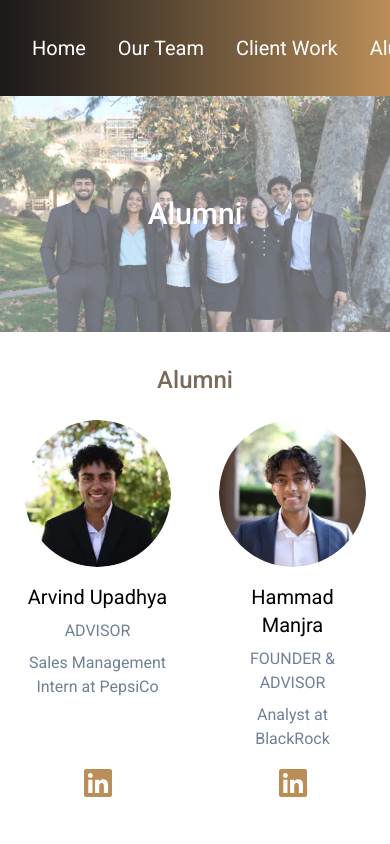
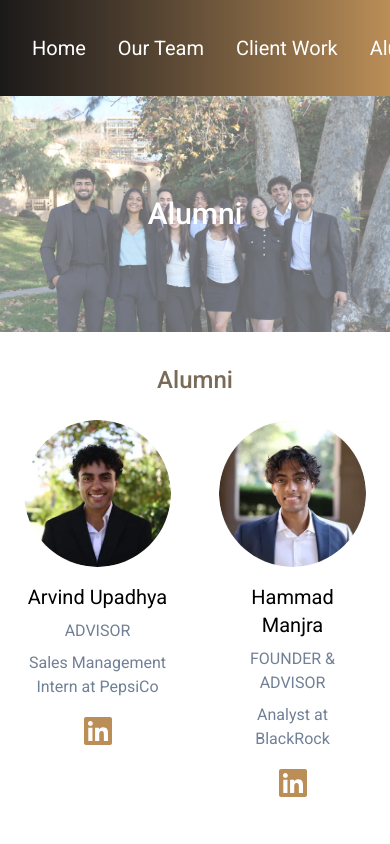
Before and after one commit to acm-ucr/hcg, a Next.js app: page /alumni in a window 390 px wide. Shown: the top 844 px of the page. Built offline with nearby package versions, Linux system fonts and the light colour scheme.

Commit message:
alumni animation

```diff
--- a/src/components/alumni/AlumniCard.tsx
+++ b/src/components/alumni/AlumniCard.tsx
@@ -1,3 +1,5 @@
+"use client";
+import { motion } from "motion/react";
 import Image, { StaticImageData } from "next/image";
 import Link from "next/link";
 import { FaLinkedin } from "react-icons/fa";
@@ -26,10 +28,11 @@ const AlumniCard = ({
       <div className="text-hcg-dark-gray mb-2 font-normal">{role}</div>
 
       <div className="text-hcg-dark-gray mb-4">{currentOccupation}</div>
-
-      <Link href={linkedin} target="_blank" className="mt-auto">
-        <FaLinkedin className="text-hcg-gold h-8 w-8" />
-      </Link>
+      <motion.div whileHover={{ scale: 1.1 }}>
+        <Link href={linkedin} target="_blank" className="mt-auto">
+          <FaLinkedin className="text-hcg-gold h-8 w-8" />
+        </Link>
+      </motion.div>
     </div>
   );
 };
--- a/src/components/alumni/AlumniMapping.tsx
+++ b/src/components/alumni/AlumniMapping.tsx
@@ -1,4 +1,5 @@
 "use client";
+import { motion } from "motion/react";
 import AlumniCard from "@/components/alumni/AlumniCard";
 import { AlumniData } from "@/data/AlumniData";
 
@@ -6,7 +7,13 @@ const AlumniMapping = () => {
   return (
     <div className="flex flex-row flex-wrap justify-center">
       {AlumniData.map((member, index) => (
-        <div key={index} className="w-1/2 md:w-1/3">
+        <motion.div
+          key={index}
+          initial={{ opacity: 0.75, scale: 0.85 }}
+          whileInView={{ opacity: 1, scale: 1 }}
+          transition={{ duration: 0.6, delay: index * 0.15 }}
+          className="w-1/2 md:w-1/3"
+        >
           <AlumniCard
             key={index}
             name={member.name}
@@ -15,7 +22,7 @@ const AlumniMapping = () => {
             image={member.image}
             linkedin={member.linkedin}
           />
-        </div>
+        </motion.div>
       ))}
     </div>
   );
--- a/tsconfig.json
+++ b/tsconfig.json
@@ -10,7 +10,7 @@
     "moduleResolution": "bundler",
     "resolveJsonModule": true,
     "isolatedModules": true,
-    "jsx": "preserve",
+    "jsx": "react-jsx",
     "plugins": [
       {
         "name": "next"
```
